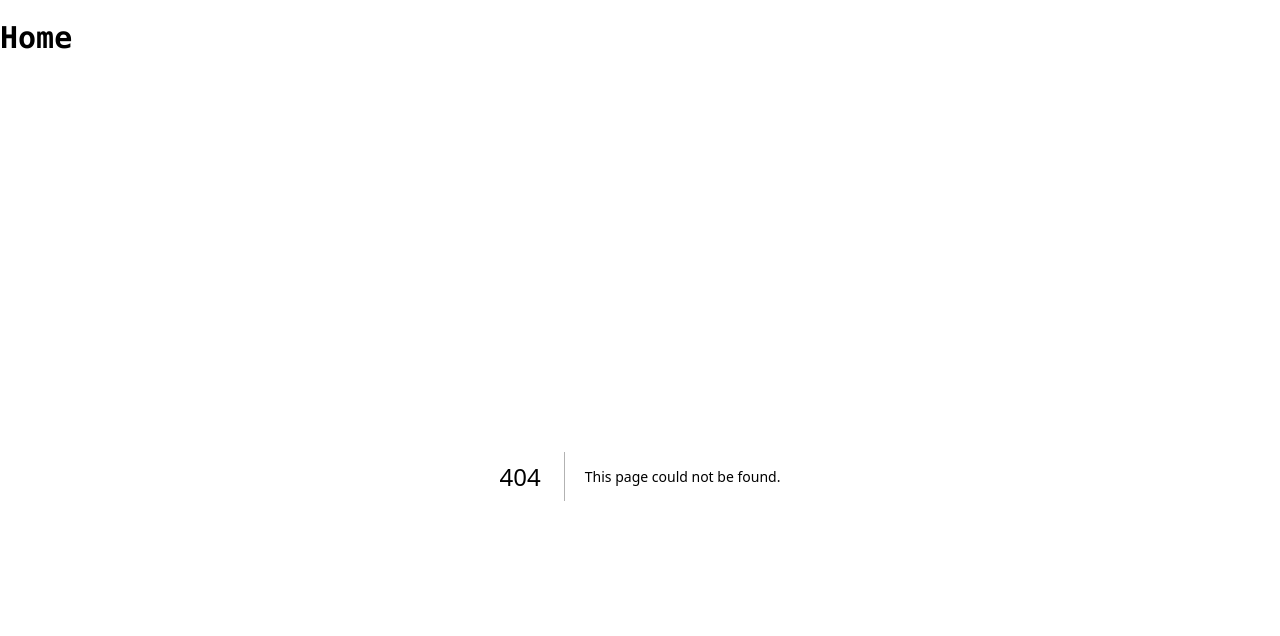
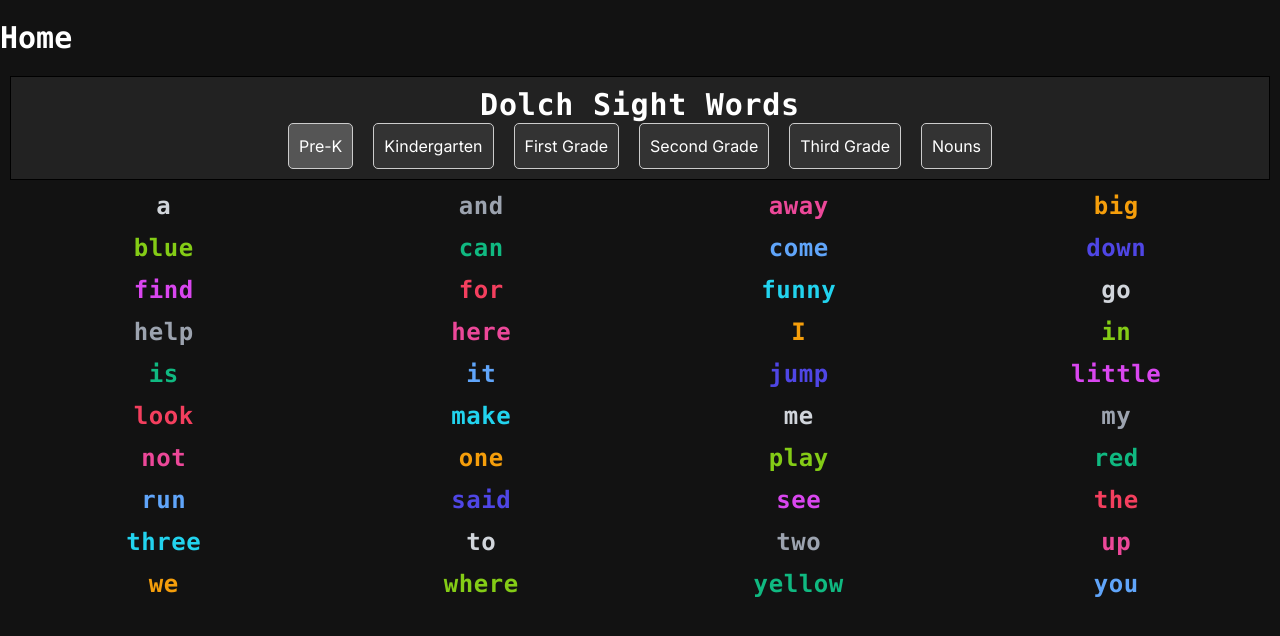
Before and after one commit to hadmacker/numbrella, a Next.js app: page /words/sight in a window 1280 px wide. Before the commit this address had no page. Shown: the top 636 px of the page. Built offline with nearby package versions, Linux system fonts and the light colour scheme.

Commit message:
sight words

```diff
--- a/app/page.tsx
+++ b/app/page.tsx
@@ -15,7 +15,7 @@ export default function Home() {
             <li key="n1.1.2.7" className='mx-3 my-3 md:mx-:3 md:my-6'><a href="numbers/shortscale"><span className="mx-2 p-4 text-2xl md:text-3xl font-black">Names of Large Numbers</span></a></li>
             <li key="n1.1.2.8" className='mx-3 my-3 md:mx-:3 md:my-6'><a href="numbers/even-odd"><span className="mx-2 p-4 text-2xl md:text-3xl font-black">Evens and Odds</span></a></li>
             <li key="n1.1.2.9" className='mx-3 my-3 md:mx-:3 md:my-6'><a href="numbers/count-by"><span className="mx-2 p-4 text-2xl md:text-3xl font-black">Count By</span></a></li>
-            <li key="n1.1.2.9" className='mx-3 my-3 md:mx-:3 md:my-6'><a href="numbers/slider"><span className="mx-2 p-4 text-2xl md:text-3xl font-black">Number Sliders</span></a></li>
+            <li key="n1.1.2.10" className='mx-3 my-3 md:mx-:3 md:my-6'><a href="numbers/slider"><span className="mx-2 p-4 text-2xl md:text-3xl font-black">Number Sliders</span></a></li>
           </ul>
         </div>
         <div key="w1">
@@ -23,6 +23,7 @@ export default function Home() {
           <ul key="w1.1" className='block'>
             <li key="w1.1.2.1" className='mx-3 my-3 md:mx-:3 md:my-6'><a href="words/months"><span className="mx-2 p-4 text-2xl md:text-3xl font-black">Months of the Year</span></a></li>
             <li key="w1.1.2.2" className='mx-3 my-3 md:mx-:3 md:my-6'><a href="words/days"><span className="mx-2 p-4 text-2xl md:text-3xl font-black">Days of the Week</span></a></li>
+            <li key="w1.1.2.2" className='mx-3 my-3 md:mx-:3 md:my-6'><a href="words/sight"><span className="mx-2 p-4 text-2xl md:text-3xl font-black">Sight Words</span></a></li>
           </ul>
         </div>
       </main>
--- /dev/null
+++ b/app/words/sight/page.tsx
@@ -0,0 +1,49 @@
+'use client'
+
+import React, { useEffect, useState } from "react";
+import { PrettyChar } from '../../prettyChar'
+
+const dolchSightWords = {
+  "pre-k": ["a", "and", "away", "big", "blue", "can", "come", "down", "find", "for", "funny", "go", "help", "here", "I", "in", "is", "it", "jump", "little", "look", "make", "me", "my", "not", "one", "play", "red", "run", "said", "see", "the", "three", "to", "two", "up", "we", "where", "yellow", "you"],
+  "kindergarten": ["all", "am", "are", "at", "ate", "be", "black", "brown", "but", "came", "did", "do", "eat", "four", "get", "good", "have", "he", "into", "like", "must", "new", "no", "now", "on", "our", "out", "please", "pretty", "ran", "ride", "saw", "say", "she", "so", "soon", "that", "there", "they", "this", "too", "under", "want", "was", "well", "went", "what", "white", "who", "will", "with", "yes"],
+  "first-grade": ["after", "again", "an", "any", "as", "ask", "by", "could", "every", "fly", "from", "give", "going", "had", "has", "her", "him", "his", "how", "just", "know", "let", "live", "may", "of", "old", "once", "open", "over", "put", "round", "some", "stop", "take", "thank", "them", "then", "think", "walk", "were", "when"],
+  "second-grade": ["always", "around", "because", "been", "before", "best", "both", "buy", "call", "cold", "does", "don’t", "fast", "first", "five", "found", "gave", "goes", "green", "its", "made", "many", "off", "or", "pull", "read", "right", "sing", "sit", "sleep", "tell", "their", "these", "those", "upon", "us", "use", "very", "wash", "which", "why", "wish", "work", "would", "write", "your"],
+  "third-grade": ["about", "better", "bring", "carry", "clean", "cut", "done", "draw", "drink", "eight", "fall", "far", "full", "got", "grow", "hold", "hot", "hurt", "if", "keep", "kind", "laugh", "light", "long", "much", "myself", "never", "only", "own", "pick", "seven", "shall", "show", "six", "small", "start", "ten", "today", "together", "try", "warm"],
+  "nouns": ["apple", "baby", "back", "ball", "bear", "bed", "bell", "bird", "birthday", "boat", "box", "boy", "bread", "brother", "cake", "car", "cat", "chair", "chicken", "children", "Christmas", "coat", "corn", "cow", "day", "dog", "doll", "door", "duck", "egg", "eye", "farm", "farmer", "father", "feet", "fire", "fish", "floor", "flower", "game", "garden", "girl", "goodbye", "grass", "ground", "hand", "head", "hill", "home", "horse", "house", "kitty", "leg", "letter", "man", "men", "milk", "money", "morning", "mother", "name", "nest", "night", "paper", "party", "picture", "pig", "rabbit", "rain", "ring", "robin", "Santa Claus", "school", "seed", "sheep", "shoe", "sister", "snow", "song", "squirrel", "stick", "street", "sun", "table", "thing", "time", "top", "toy", "tree", "watch", "water", "way", "wind", "window", "wood"]
+};
+
+export default function Page() {
+  const [grade, setGrade] = useState("pre-k");
+
+  const words = dolchSightWords[grade as keyof typeof dolchSightWords] || [];
+
+  const handleGradeChange = (event: React.ChangeEvent<HTMLInputElement>) => {
+    setGrade(event.target.value);
+  };
+
+  const classes = ["text-gray-300 m-0",  "text-gray-400",  "text-pink-500",  "text-amber-500",  "text-lime-500",  "text-emerald-500",  "text-blue-400",  "text-indigo-600",  "text-fuchsia-500",  "text-rose-500",  "text-cyan-400"];
+
+  return (
+    <div>
+      <div style={{ border: '1px solid black', backgroundColor: '#222222', padding: '10px', margin: '10px' }}>
+        <h2 className="text-center tracking-wide font-mono text-3xl lg:text-3xl font-black">Dolch Sight Words</h2>
+        <div style={{ display: 'flex', justifyContent: 'center', gap: '20px' }}>
+          <button style={{ padding: '10px', backgroundColor: grade === "pre-k" ? '#555' : '#333', border: '1px solid #ccc', borderRadius: '5px' }} onClick={() => setGrade("pre-k")}>Pre-K</button>
+          <button style={{ padding: '10px', backgroundColor: grade === "kindergarten" ? '#555' : '#333', border: '1px solid #ccc', borderRadius: '5px' }} onClick={() => setGrade("kindergarten")}>Kindergarten</button>
+          <button style={{ padding: '10px', backgroundColor: grade === "first-grade" ? '#555' : '#333', border: '1px solid #ccc', borderRadius: '5px' }} onClick={() => setGrade("first-grade")}>First Grade</button>
+          <button style={{ padding: '10px', backgroundColor: grade === "second-grade" ? '#555' : '#333', border: '1px solid #ccc', borderRadius: '5px' }} onClick={() => setGrade("second-grade")}>Second Grade</button>
+          <button style={{ padding: '10px', backgroundColor: grade === "third-grade" ? '#555' : '#333', border: '1px solid #ccc', borderRadius: '5px' }} onClick={() => setGrade("third-grade")}>Third Grade</button>
+          <button style={{ padding: '10px', backgroundColor: grade === "nouns" ? '#555' : '#333', border: '1px solid #ccc', borderRadius: '5px' }} onClick={() => setGrade("nouns")}>Nouns</button>
+        </div>
+      </div>
+        <div
+          style={{ display: 'grid', gridTemplateColumns: 'repeat(4, 1fr)', gap: '10px', margin: '10px' }}
+          className="text-center tracking-wide font-mono text-2xl lg:text-2xl font-black"
+        >
+        {words.map((word, index) => (
+          <p key={index} className={classes[index % classes.length]}>{word}</p>
+        ))}
+      </div>
+    </div>
+  );
+}
--- a/package.json
+++ b/package.json
@@ -21,6 +21,7 @@
     "postcss": "8.4.27",
     "react": "18.2.0",
     "react-dom": "18.2.0",
+    "react-router-dom": "^6.18.0",
     "tailwindcss": "3.3.3",
     "typescript": "5.1.6"
   }
```
Also changed, not shown: 1 other file (tests, documents, lock files or other folders).
